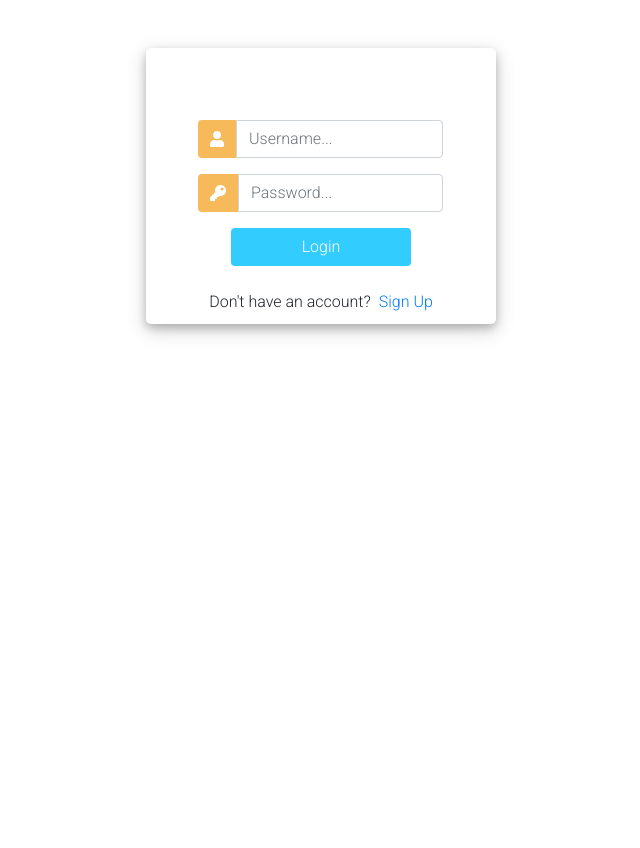
After one commit to Faihope/UpdateMe, a Django app: page /login/ in a window 1280 px wide. The commit adds this page. Shown: the whole page, without its empty margins (319-959 px from the left). Run offline with Django 3.2, Linux system fonts and the light colour scheme; some libraries are stand-ins or nearby versions.

Commit message:
Add login view function its template and url

```diff
--- /dev/null
+++ b/updateme/templates/registration/login.html
@@ -0,0 +1,125 @@
+{% extends 'base.html'%}
+{% block nav %}{% endblock %}
+{% block content %}
+<link rel="stylesheet" href="https://use.fontawesome.com/releases/v5.6.1/css/all.css" integrity="sha384-gfdkjb5BdAXd+lj+gudLWI+BXq4IuLW5IT+brZEZsLFm++aCMlF1V92rMkPaX4PP" crossorigin="anonymous">
+
+
+	<style>
+		body,
+		html {
+			margin: 0;
+			padding: 0;
+			height: 100%;
+
+		}
+		.user_card {
+			width: 350px;
+			margin-top: auto;
+			margin-bottom: auto;
+
+			position: relative;
+			display: flex;
+			justify-content: center;
+			flex-direction: column;
+			padding: 10px;
+			box-shadow: 0 4px 8px 0 rgba(0, 0, 0, 0.2), 0 6px 20px 0 rgba(0, 0, 0, 0.19);
+			-webkit-box-shadow: 0 4px 8px 0 rgba(0, 0, 0, 0.2), 0 6px 20px 0 rgba(0, 0, 0, 0.19);
+			-moz-box-shadow: 0 4px 8px 0 rgba(0, 0, 0, 0.2), 0 6px 20px 0 rgba(0, 0, 0, 0.19);
+			border-radius: 5px;
+
+		}
+
+		.form_container {
+			margin-top: 20px;
+		}
+
+		#form-title{
+			color: #fff;
+
+		}
+
+		.login_btn {
+			width: 100%;
+			background: #33ccff !important;
+			color: white !important;
+		}
+		.login_btn:focus {
+			box-shadow: none !important;
+			outline: 0px !important;
+		}
+		.login_container {
+			padding: 0 2rem;
+		}
+		.input-group-text {
+			background: #f7ba5b !important;
+			color: white !important;
+			border: 0 !important;
+			border-radius: 0.25rem 0 0 0.25rem !important;
+		}
+		.input_user,
+		.input_pass:focus {
+			box-shadow: none !important;
+			outline: 0px !important;
+		}
+
+		#messages{
+			background-color: grey;
+			color: #fff;
+			padding: 10px;
+			margin-top: 10px;
+		}
+	</style>
+
+</head>
+<body>
+	<div class="container ">
+		<div class="d-flex justify-content-center h-100">
+			<div class="user_card">
+				<div class="d-flex justify-content-center">
+
+
+					<h3 id="form-title">LOGIN</h3>
+				</div>
+				<div class="d-flex justify-content-center form_container">
+
+					<form method="POST" action="">
+                        {% csrf_token %}
+						<div class="input-group mb-3">
+							<div class="input-group-append">
+								<span class="input-group-text"><i class="fas fa-user"></i></span>
+							</div>
+							<input type="text" name="username" placeholder="Username..." class="form-control">
+						</div>
+						<div class="input-group mb-2">
+							<div class="input-group-append">
+								<span class="input-group-text"><i class="fas fa-key"></i></span>
+							</div>
+								<input type="password" name="password" placeholder="Password..." class="form-control" >
+						</div>
+
+							<div class="d-flex justify-content-center mt-3 login_container">
+
+				 				<input class="btn login_btn" type="submit" value="Login">
+
+				   			</div>
+					</form>
+
+				</div>
+                {% for message in messages %}
+                <p id="messages">{{message}}</p>
+                {% endfor%}
+
+				<div class="mt-4">
+					<div class="d-flex justify-content-center links">
+						Don't have an account? <a href="{% url 'registeruser'%}" class="ml-2">Sign Up</a>
+					</div>
+
+				</div>
+			</div>
+		</div>
+	</div>
+</body>
+
+</html>
+
+{%endblock%}
--- a/updateme/templates/registration/register.html
+++ b/updateme/templates/registration/register.html
@@ -127,7 +127,7 @@
             {{form.errors}}
             <div class="mt-4">
                 <div class="d-flex justify-content-center links">
-                    Already have an account? <a href="" class="ml-2">Login</a>
+                    Already have an account? <a href="{% url 'login'%}" class="ml-2">Login</a>
                 </div>
             </div>
         </div>
--- a/updateme/urls.py
+++ b/updateme/urls.py
@@ -8,6 +8,7 @@ from django.conf.urls.static import static
 urlpatterns=[
     path('',views.index,name='index'),
     path('registeruser/',views.registeruser,name='registeruser'),
+	path('login/', views.loginpage, name="login"),
 
 
 
--- a/updateme/views.py
+++ b/updateme/views.py
@@ -8,3 +8,7 @@ def index(request):
 def registeruser(request):
 
     return render(request,'registration/register.html')
+
+def loginpage(request):
+
+    return render(request,'registration/login.html')
```
